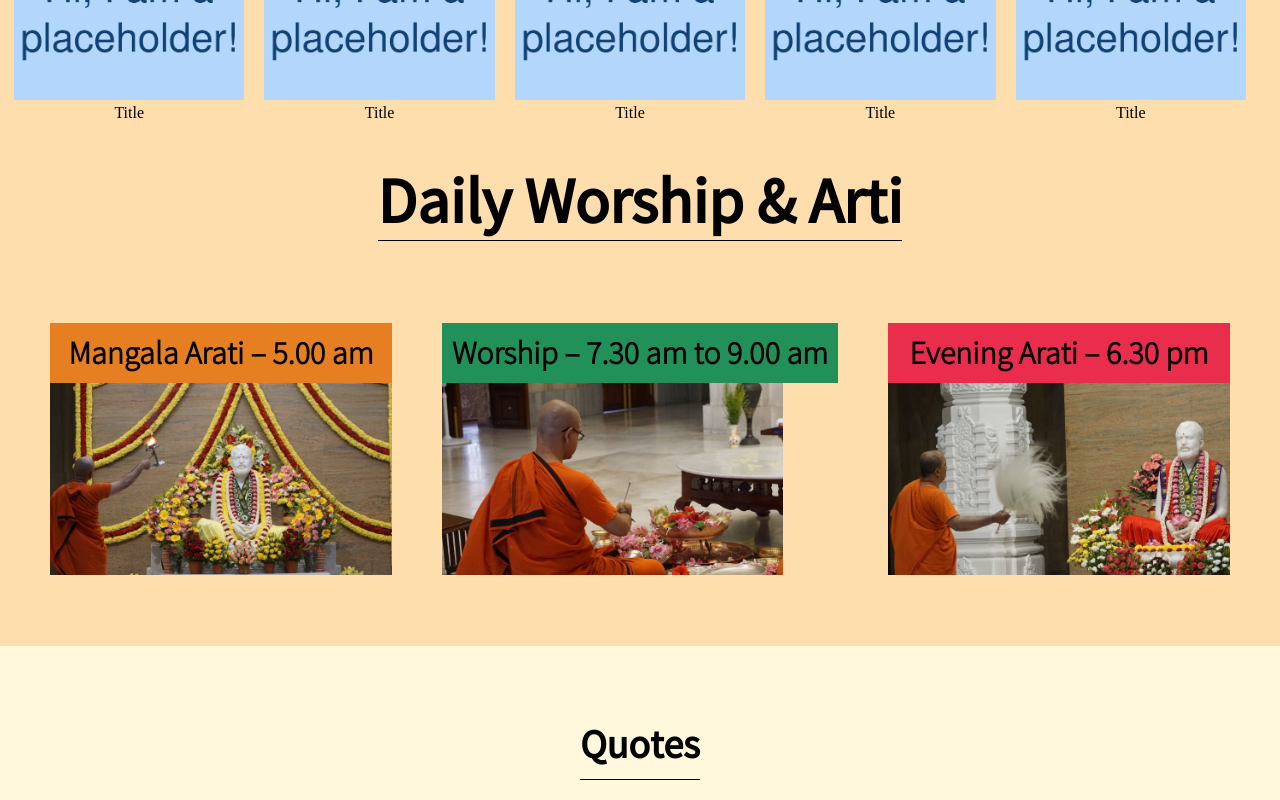
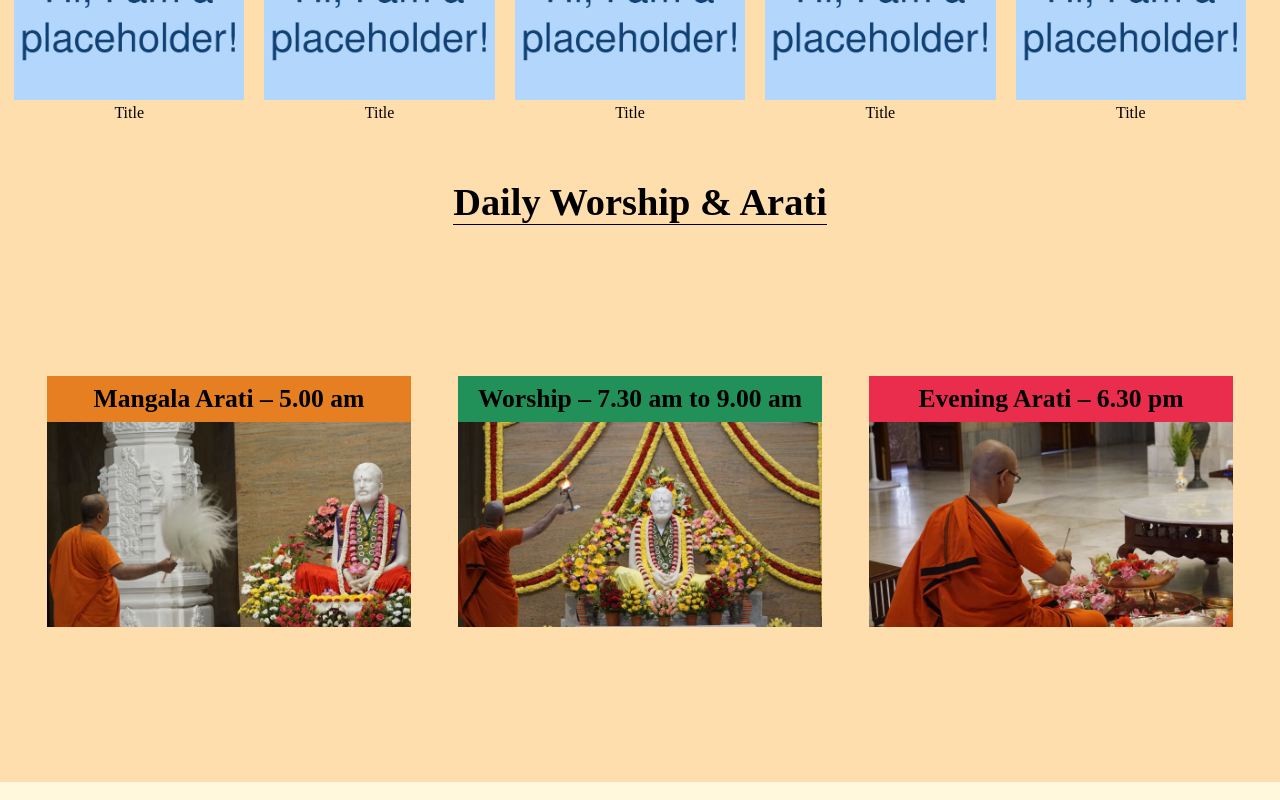
Before and after one commit to Gyannnnn/chennaimath.org, a React (Create React App) app: page / in a window 1280 px wide. Shown: the part 4180-4980 px from the top of the page. Built offline with nearby package versions, Linux system fonts and the light colour scheme.

Commit message:
Fixed nav and arti section

```diff
--- a/src/Components/Arti.jsx
+++ b/src/Components/Arti.jsx
@@ -6,33 +6,29 @@ import img3 from "../Assets/Worship – 7.30 am to 9.00 am.jpg";
 
 const Arti = () => {
   return (
-    <div id="arti">
-      <div className="heading-container">
-        <h1>Daily Worship & Arti</h1>
-      </div>
-      <div className="timing">
-        <div className="timing-container">
-          <h1 id="orange">Mangala Arati – 5.00 am</h1>
-          <div>
-            <img src={img2} alt="" />
+    <div id="arti-section">
+      <h1>Daily Worship & Arati</h1>
+      <div id="timing">
+        <div id="timing-container">
+          <div className="text-box1"><h3>Mangala Arati – 5.00 am</h3></div>
+          <div className="img">
+            <img src={img1} alt="" srcset="" />
           </div>
         </div>
-
-        {/* ATHI H1 TAKU ID DEICHI .... BACKGROUND COLOR CHANGE KARIBA PAIN ... JADI TUME AAU KICHI STYLE RE CHANGE KARI PARIBO THEN KARIDEBO ... .... */}
-
-        <div className="timing-container">
-          <h1 id="green">Worship – 7.30 am to 9.00 am</h1>
-          <div>
-            <img src={img3} alt="" />
+        <div id="timing-container">
+          <div className="text-box2"><h3>Worship – 7.30 am to 9.00 am</h3></div>
+          <div className="img">
+            <img src={img2} alt="" srcset="" />
           </div>
         </div>
-        <div className="timing-container">
-          <h1 id="pink">Evening Arati – 6.30 pm</h1>
-          <div>
-            <img src={img1} alt="" />
+        <div id="timing-container">
+          <div className="text-box3"><h3>Evening Arati – 6.30 pm</h3></div>
+          <div className="img">
+            <img src={img3} alt="" srcset="" />
           </div>
         </div>
       </div>
+
     </div>
   );
 };
--- a/src/Styles/Arti.css
+++ b/src/Styles/Arti.css
@@ -1,150 +1,81 @@
-#arti {
-  height: 65.5vh;
+#arti-section{
+  padding-top: 20px;
+  height: 80vh;
   width: 100vw;
-  background: #ffdead;
   display: flex;
   flex-direction: column;
+  justify-content: space-evenly;
   align-items: center;
-  justify-content: space-around;
+
 }
-.heading-container {
-  border-bottom: 1px solid black;
+#arti-section h1{
+  font-size: 3vw;
+ border-bottom: 1px solid #000;
+}
+#timing{
+  height: 60vh;
+  width: 100vw;
+  display: flex;
+  align-items: center;
+  justify-content: space-evenly;
+
+}
+#timing-container h3{
+  font-size: 2vw;
 }
 
-.heading-container h1 {
-  font-family: bdf;
-  font-size: 3rem;
-}
-.timing {
-  display: flex;
-  width: 100%;
-  align-items: center;
-  justify-content: space-evenly;
-  height: 60%;
-  margin-top: 2vh;
-}
-.timing .timing-container {
+#timing-container .text-box1{
+  padding: 8px;
+  background: #E67E22;
   display: flex;
   justify-content: center;
-  flex-direction: column;
-  height: 100%;
+  align-items: center;
+}
+#timing-container .text-box2{
+  padding: 8px;
+  background: #229159;
+  display: flex;
+  justify-content: center;
+  align-items: center;
+}
+#timing-container .text-box3{
+  padding: 8px;
+  background: #EB2D4D;
+  display: flex;
+  justify-content: center;
+  align-items: center;
+}
+#timing-container .img img{
+  height: 16vw;
+
 }
 
-#orange {
-  padding: 10px;
-  font-family: ltf;
-  background: #e67e22;
-  text-align: center;
-}
-#green {
-  font-family: ltf;
-  padding: 10px;
-  background: #229159;
-  text-align: center;
-}
-#pink {
-  background: #eb2d4d;
-  text-align: center;
-  font-family: ltf;
-  padding: 10px;
-}
-.timing .timing-container img {
-  height: 15vw;
-}
-
-@media only screen and (max-width: 600px) {
-  #arti {
-    height: 100%;
-  }
-
-  .timing {
-    flex-direction: column;
-  }
-}
-
-
-@media (max-width:2230px){
-  .heading-container h1{
-    font-size: 4vw;
-  }
-  #arti{
+@media (max-width:700px){
+  #arti-section{
+    height: 80vh;
     justify-content: space-evenly;
-  }
-}
-@media (max-width:1460px){
-  .heading-container h1{
-    font-size: 5vw;
-  }
-  #arti{
-    justify-content: space-evenly;
-  }
-  .timing .timing-container img {
-    height: 15vw;
-  }
-}
-@media (max-width:1249px){
-  .timing {
-    flex-direction: column;
-  }
-  #arti{
-    height: 100vh;
-  }
-  .timing .timing-container img {
-    height: 25vw;
-  }
-  .heading-container h1{
-    font-size: 10vw;
-  }
-
-}
-@media (max-width:821px){
-  .timing .timing-container img {
-    height: 25vw;
-  }
-  .timing-container>h1{
-    font-size: 1.5rem;
-    padding: 1px;
-  }
-
-}
-@media (max-width:768px){
-  .timing .timing-container img {
-    height: 20vw;
-  }
-  #arti{
-    height: 100vh;
-  }
-  .timing-container>h1{
-    font-size: 1.35rem;
-    padding: 1px;
-  }
-
-}
-@media (max-width:540px){
-  .timing .timing-container img {
-    height: 20vw;
-  }
-  #arti{
-    height: 100vh;
-    justify-content: space-around;
-  }
-  .timing-container>h1{
-    font-size: 1rem;
-    padding: 1px;
-  }
-  .heading-container h1{
-    font-size: 8vw;
-  }
-
-}
-@media (max-width:431px){
-  .timing .timing-container img {
-    height: 35vw;
-  }
-  .timing-container>h1{
-    font-size: 1rem;
-    padding: 1px;
+    align-items: center;
   }
 
 
 }
+
+@media (max-width:600px){
+  #arti-section{
+    height: 85vh;
+    display: flex;
+    justify-content: space-evenly;
+  }
+  #arti-section h1{
+    font-size: 6vw;
+  }
+  #timing{
+    flex-direction: column;
+    gap: 10px;
+  }
+  #timing-container .img img{
+    height: 29vw;
+
+  }
+
+}
--- a/src/Styles/Nav.css
+++ b/src/Styles/Nav.css
@@ -120,13 +120,12 @@
   #links>a{
     display: none;
   }
-
-
   .extended-nav{
     height: 40vh;
     z-index: 99;
     justify-content: space-between;
     animation: 0.5s ease;
+
 
   }
   .extended-nav #links{
@@ -137,11 +136,9 @@
 
   .extended-nav #links a{
     display: flex;
+    font-size: 2vw;
     flex-direction: column;
   }
-
-
-
   .nav .logo img {
     height: 4vw;
   }
@@ -150,10 +147,18 @@
     display: block;
   }
 
-  .logo {
+  .nav .logo {
+    padding: 0 30px;
     width: 100vw;
     height: 6vh;
-    gap: 60vw;
+    justify-content: space-between;
   }
 
 }
+
+@media (max-width:600px){
+  .hb .logo img{
+    height: 3vh;
+  }
+
+}
```
